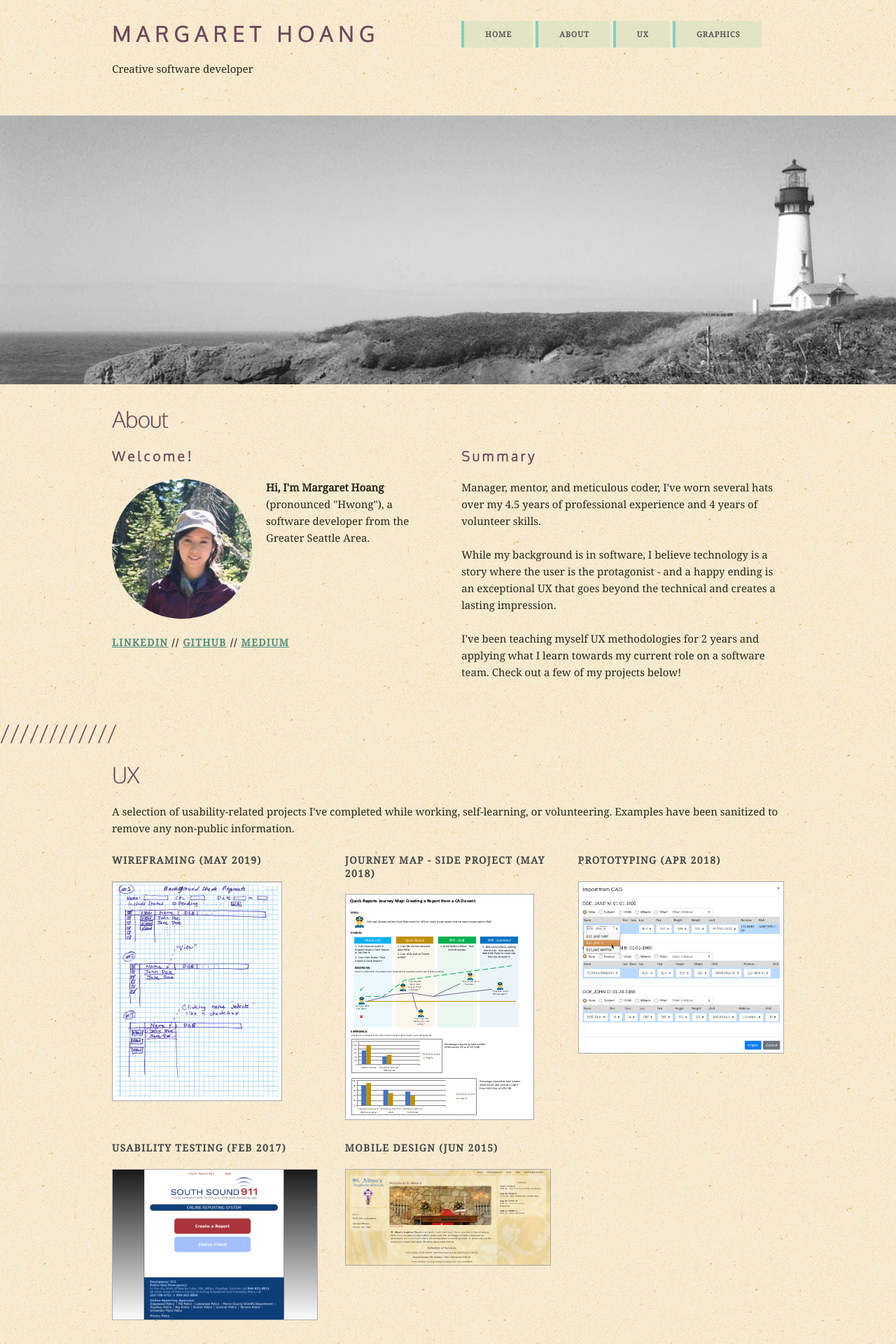
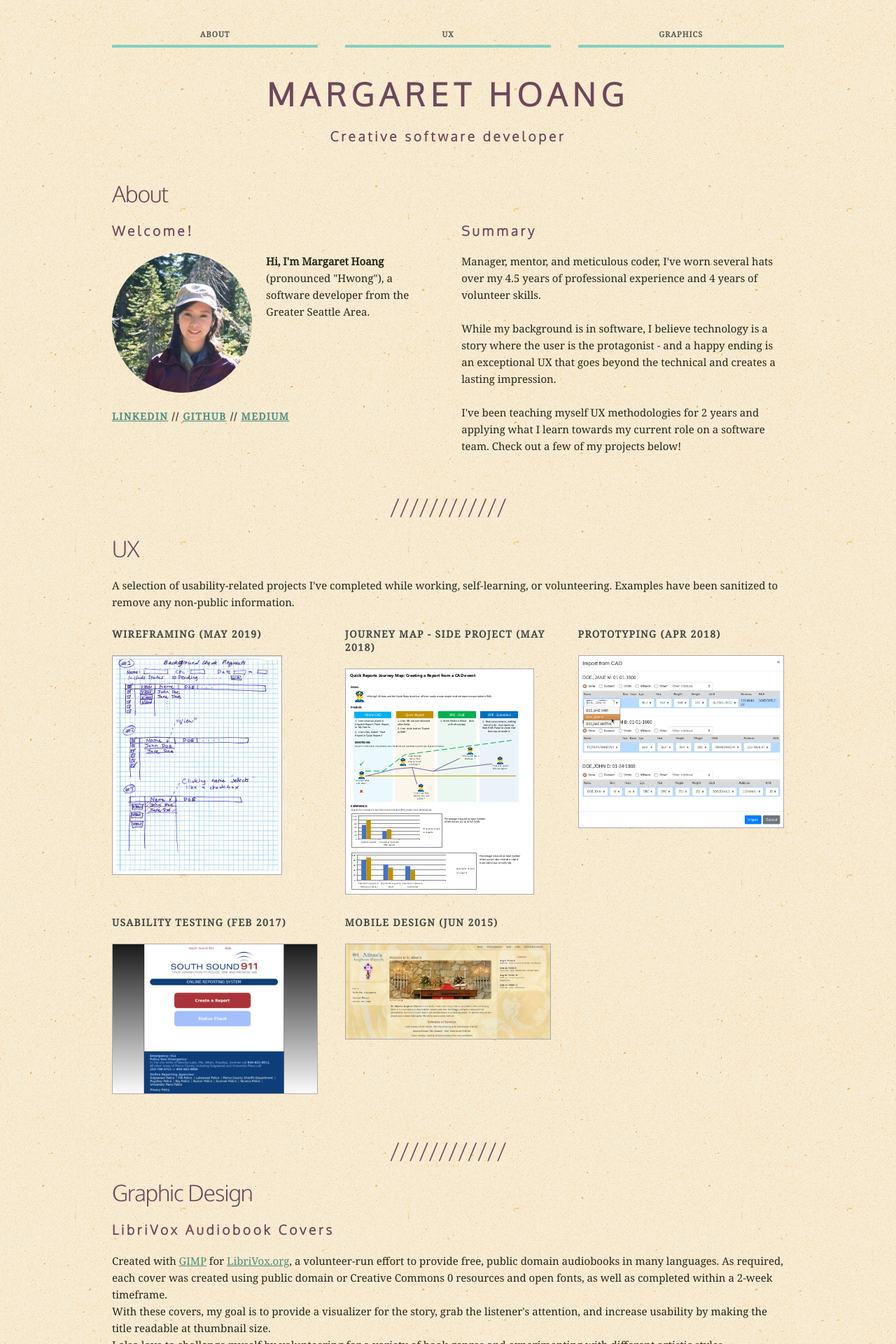
Before and after one commit to mmhoang/mmhoang, a Jekyll site: the page index.html, which Jekyll copies as it is, in a window 1280 px wide. Shown: the top 1920 px of the page at 70% size. Built offline with Jekyll 4.4.1, drawn with Linux system fonts in a browser that asks for light colours.

Commit message:
Visual Improvements

```diff
--- a/css/styles.css
+++ b/css/styles.css
@@ -11,6 +11,15 @@ section {
     margin-bottom: 3rem;
 }
 
+.name {
+    margin-top: 2em;
+    text-align: center;
+}
+
+.name h1 {
+    font-size: 3em;
+}
+
 #heroImage {
     background-image: url('../img/lighthouse-compressor.jpg');
     background-position: 0% 30%;
@@ -18,6 +27,10 @@ section {
     width: 100%;
     height: 30vw;
     margin-bottom: 3rem;
+}
+
+.divider {
+    text-align: center;
 }
 
 /* Remove dotted outline after switching focus. */
@@ -34,9 +47,10 @@ h3 {
 
 nav .button {
     border: 0;
-    border-left: 4px solid #83d0bf;
+    border-bottom: 4px solid #83d0bf;
     border-radius: 0;
-    background-color: rgba(208, 225, 191, 0.53);
+    /* background-color: rgba(208, 225, 191, 0.53); */
+    width: 100%;
 }
 
 #myBtn {
@@ -51,8 +65,16 @@ nav .button {
     z-index: 99;
     /* Text color */
     cursor: pointer;
-    background-color: #d0e1bf;
+    background-color: rgba(131, 208, 191, 0.8);
+    border: none;
+    border-bottom: 4px solid #83d0bf;
     border-radius: 0;
+    font-family: 'Noto Serif', serif;
+    color: #29271b;
+}
+
+#myBtn:hover {
+    border-color: #888;
 }
 
 #about img {
@@ -62,6 +84,10 @@ nav .button {
 @media (max-width: 976px) {
     #about img {
         float: none;
+    }
+
+    .name h1 {
+        font-size: 2em;
     }
 }
 
--- a/index.html
+++ b/index.html
@@ -15,24 +15,30 @@
     <header id="header" tabindex="0">
         <div class="container">
             <div class="row">
-                <div class="six columns">
-                    <h1>Margaret Hoang</h1>
-                    <p>Creative software developer</p>
-                </div>
-                <div class="six columns">
+                <div class="twelve columns" style="text-align:center">
                     <nav>
-                      <a class="button" href="./index.html">Home</a>
-                        <a class="button" href="#about">About</a>
-                        <a class="button" href="#dev">UX</a>
-                        <a class="button" href="#graphics">Graphics</a>
+                        <div class="row">
+                            <div class="four columns">
+                                <a class="button" href="#about">About</a>
+                            </div>
+                            <div class="four columns">
+                                <a class="button" href="#dev">UX</a>
+                            </div>
+                            <div class="four columns">
+                                <a class="button" href="#graphics">Graphics</a>
+                            </div>
+                        </div>
                     </nav>
                 </div>
             </div>
         </div>
-
+        <div class="row">
+            <div class="twelve columns name">
+                <h1>Margaret Hoang</h1>
+                <h3 class="tagline">Creative software developer</h3>
+            </div>
+        </div>
     </header>
-
-    <div id="heroImage"></div>
 
     <section id="about" tabindex="0">
         <div class="container">
@@ -55,7 +61,7 @@
             </div>
         </div>
     </section>
-<h2>////////////</h2>
+<h2 class="divider">////////////</h2>
     <section id="dev" tabindex="0">
         <div class="container">
            <h2>UX</h2>
@@ -86,7 +92,7 @@
           </div>
         </div>
     </section>
-    <h2>////////////</h2>
+    <h2 class="divider">////////////</h2>
     <section id="graphics" tabindex="0">
         <div class="container">
             <div class="row">
```
